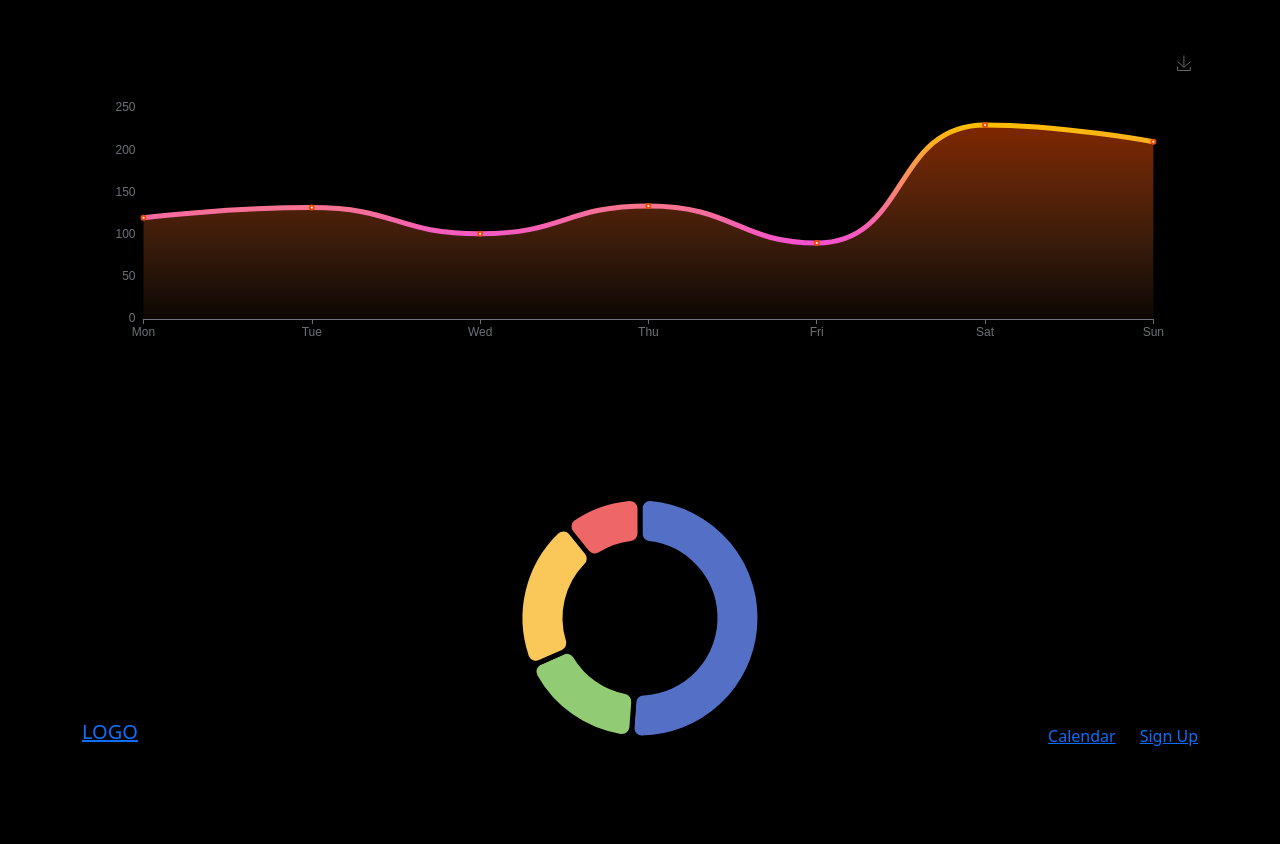
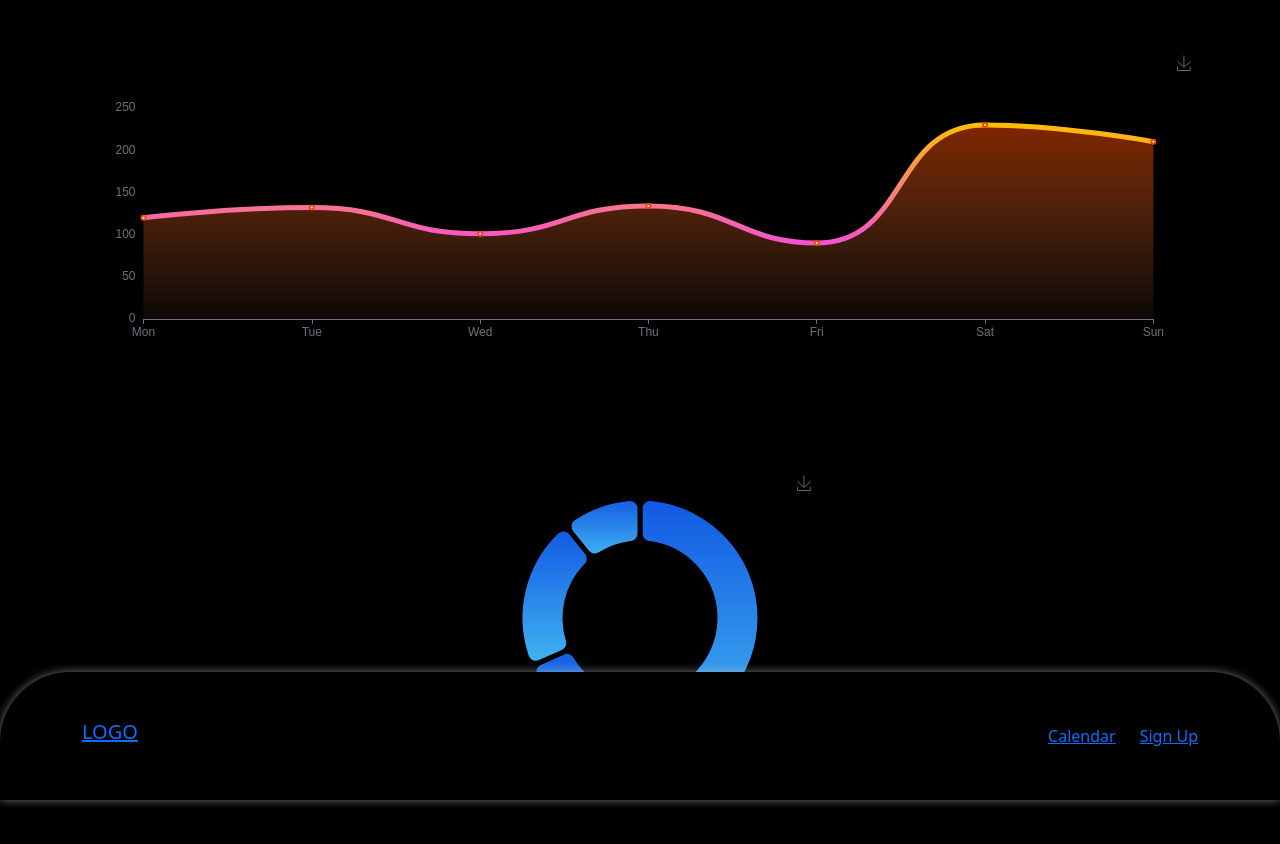
Before and after one commit to 7Davronbek/admin-dashboard, a React (Vite) app: page /#/ in a window 1280 px wide. Shown: the top 844 px of the page. Before the commit the page ends 816 px from the top, so only its background shows below. Built offline with nearby package versions, Linux system fonts and the light colour scheme.

Commit message:
admin-dashboard

```diff
--- a/src/components/OrderPieChart.jsx
+++ b/src/components/OrderPieChart.jsx
@@ -4,6 +4,23 @@ import * as echarts from "echarts";
 
 const OrderPieChart = () => {
   const option = {
+    color: [
+      new echarts.graphic.LinearGradient(0, 0, 0, 1, [
+        {
+          offset: 0,
+          color: "#1158e2",
+        },
+        {
+          offset: 1,
+          color: "#42b5f2",
+        },
+      ]),
+    ],
+    toolbox: {
+      feature: {
+        saveAsImage: {},
+      },
+    },
     series: [
       {
         data: [
@@ -12,29 +29,29 @@ const OrderPieChart = () => {
           { value: 892, name: "Email" },
           { value: 462, name: "Union Ads" },
         ],
-        name: 'Search Item',
-        type: 'pie',
-        radius: ['50%', '80%'],
+        name: "Search Item",
+        type: "pie",
+        radius: ["50%", "80%"],
         avoidLabelOverlap: false,
         itemStyle: {
           borderRadius: 10,
-            borderColor: '#000',
+          borderColor: "#000",
           borderWidth: 5,
           // shadowBlur: 10,
           shadowOffsetX: 0,
-            shadowColor: 'rgba(255, 255, 255, 0.2)'
+          shadowColor: "rgba(255, 255, 255, 0.2)",
         },
         label: {
           show: false,
-            position: 'center',
+          position: "center",
         },
         emphasis: {
           label: {
-                show: true ,
+            show: true,
             fontSize: 20,
-                fontWeight: 'bold'
-            }
-        }
+            fontWeight: "bold",
+          },
+        },
       },
     ],
   };
@@ -43,7 +60,7 @@ const OrderPieChart = () => {
     <div className="OrderPieChart py-5">
       <div className="container">
         <div className="row">
-          <div className="col-12">
+          <div className="col-lg-4 mx-auto">
             <ReactECharts option={option} />
           </div>
         </div>
--- a/src/style/main.scss
+++ b/src/style/main.scss
@@ -1,5 +1,6 @@
 body {
     background: #000;
+    padding-bottom: 120px;
 }
 
 .Navbar {
@@ -8,4 +9,7 @@ body {
     left: 0;
     width: 100%;
     z-index: 999;
+    background-color: #000;
+    box-shadow: 0 0 10px rgba(192, 192, 192, 0.6);
+    border-radius: 70px 70px 0 0;
 }
```
Lines whose indentation alone changed are shown as unchanged.
